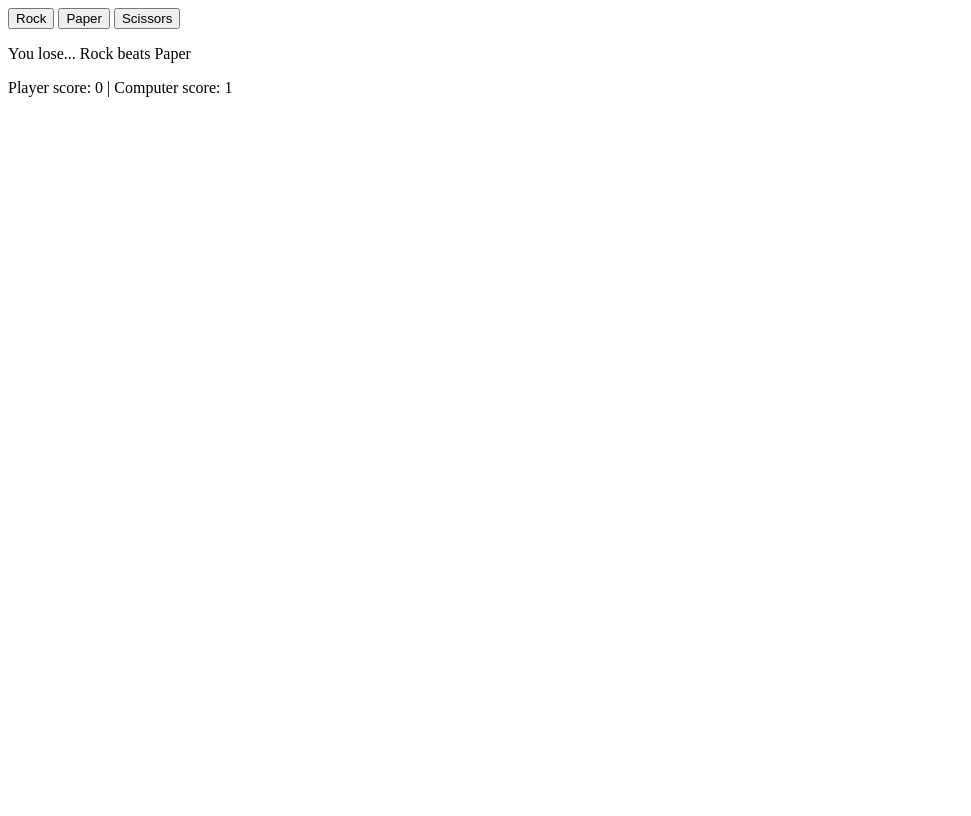
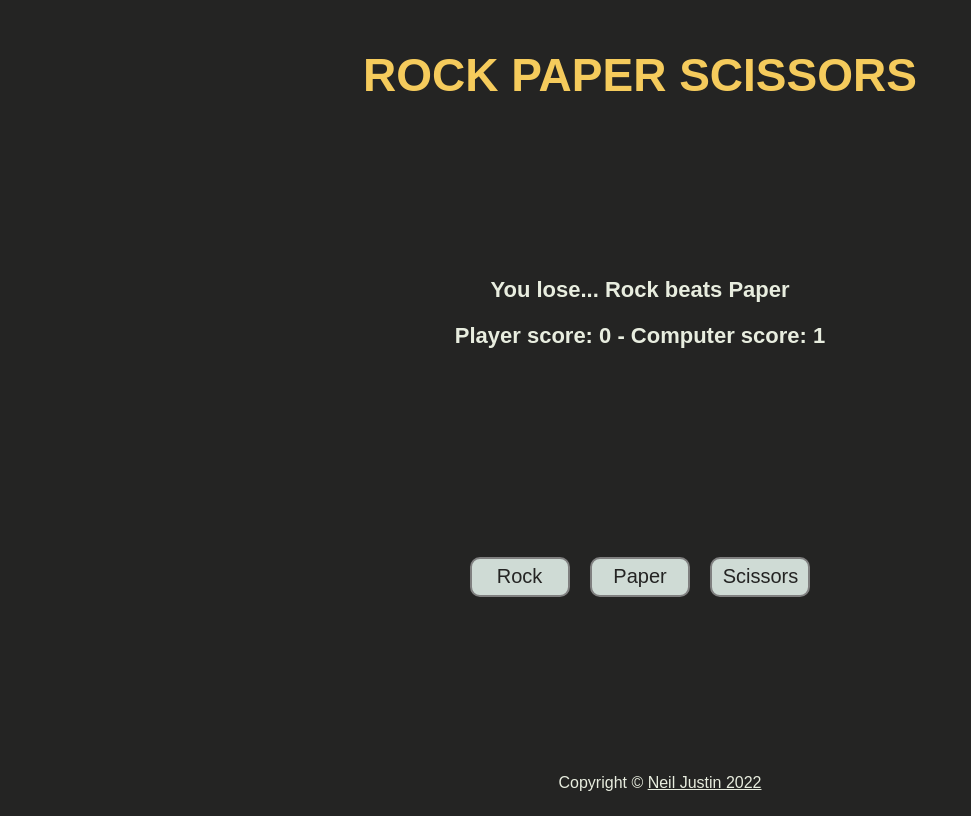
Before and after one commit to neil-justin/rock-paper-scissors, a plain HTML site: page index.html in a window 1280 px wide. Both pictures are taken after a click on the button "Rock". Shown: the whole page, without its empty margins (0-971 px from the left). Drawn offline with Linux system fonts and the light colour scheme.

Commit message:
Style and add content to the webpage

```diff
--- a/index.html
+++ b/index.html
@@ -6,17 +6,23 @@
     <meta http-equiv="X-UA-Compatible" content="IE=edge">
     <meta name="viewport" content="width=device-width, initial-scale=1.0">
     <title>Rock Paper Scissors - The Game</title>
-    <style src="style.css"></style>
+    <link rel="stylesheet" href="style.css">
     <script src="main.js" defer></script>
 </head>
 
 <body>
+    <p id="header">ROCK PAPER SCISSORS</p>
+    <div class="result-cntr"></div>
     <div class="buttons-cntr">
-        <button class="btn" value="Rock">Rock</button>
-        <button class="btn" value="Paper">Paper</button>
-        <button class="btn" value="Scissors">Scissors</button>
+        <button class="weapon-btn" value="Rock">Rock</button>
+        <button class="weapon-btn" value="Paper">Paper</button>
+        <button class="weapon-btn" value="Scissors">Scissors</button>
     </div>
-    <div class="result-cntr"></div>
+    <footer>
+        <ul>
+            <li class="footer-text">Copyright © <a href="https://github.com/neil-justin">Neil Justin 2022</a></li>
+        </ul>
+    </footer>
 </body>
 
 </html>
--- a/main.js
+++ b/main.js
@@ -6,11 +6,16 @@ const playGame = function () {
     }
 
     const buttons = document.querySelectorAll('button');
-    const resultDiv = document.querySelector('.result-cntr');
-    const roundResultPara = document.createElement('p');
-    resultDiv.appendChild(roundResultPara);
+
+    const resultScoresCntr = document.querySelector('.result-cntr');
+    const resultPara = document.createElement('p');
+    resultPara.style.cssText = 'font-size: 22px; color: #e8eddf; font-weight: bold; margin: 22px 10px 10px;'
+    resultScoresCntr.appendChild(resultPara);
     const scoresPara = document.createElement('p');
-    resultDiv.appendChild(scoresPara);
+    scoresPara.style.cssText = 'font-size: 22px; color: #e8eddf; font-weight: bold; margin: 10px 10px 22px;'
+    resultScoresCntr.appendChild(scoresPara);
+
+    resultPara.textContent = 'Choose your weapon';
 
     let playerScore = 0;
     let cpuScore = 0;
@@ -29,29 +34,37 @@ const playGame = function () {
         }
 
         function getRoundWinner(roundWinner, scores) {
+            const disableButtons = function () {
+                buttons.forEach(button => {
+                    button.disabled = true;
+                    button.classList.add('disable-button');
+                    return;
+                });
+            };
+
             if (roundWinner === 'player') {
                 if (playerScore === 5) {
-                    roundResultPara.textContent = `Victory! ${playerSelection} beats ${computerSelection}!`;
-                    buttons.forEach(button => button.disabled = true);
+                    resultPara.textContent = `Victory! ${playerSelection} beats ${computerSelection}!`;
+                    disableButtons();
                 } else {
-                    roundResultPara.textContent = `You win! ${playerSelection} beats ${computerSelection}`;
+                    resultPara.textContent = `You win! ${playerSelection} beats ${computerSelection}`;
                 }
             } else if (roundWinner === 'cpu') {
                 if (cpuScore === 5) {
-                    roundResultPara.textContent = `Defeat... ${computerSelection} beats ${playerSelection}!`;
-                    buttons.forEach(button => button.disabled = true);
+                    resultPara.textContent = `Defeat... ${computerSelection} beats ${playerSelection}!`;
+                    disableButtons();
                 } else {
-                    roundResultPara.textContent = `You lose... ${playerSelection} beats ${computerSelection}`;
+                    resultPara.textContent = `You lose... ${playerSelection} beats ${computerSelection}`;
                 }
             } else {
-                roundResultPara.textContent = 'Draw! Both sides used the same weapon';
+                resultPara.textContent = 'Draw! Both sides used the same weapon';
             }
 
-            return roundResultPara, scores;
+            return resultPara, scores;
         }
 
         function displayScores() {
-            return scoresPara.textContent = `Player score: ${playerScore} | Computer score: ${cpuScore}`;
+            return scoresPara.textContent = `Player score: ${playerScore} - Computer score: ${cpuScore}`;
         }
     }
 
--- /dev/null
+++ b/style.css
@@ -0,0 +1,93 @@
+html {
+    box-sizing: border-box;
+}
+
+*,
+*::before,
+*::after {
+    box-sizing: inherit;
+}
+
+body {
+    background-color: #242423;
+    display: flex;
+    flex-direction: column;
+    align-items: center;
+    justify-content: space-between;
+    min-height: 100vh;
+    font-family: Arial, Helvetica, sans-serif;
+    gap: 50px;
+}
+
+#header {
+    font-size: 46px;
+    color: #f5cb5c;
+    font-weight: bold;
+    margin: 40px 40px 0px;
+}
+
+.result-cntr {
+    display: flex;
+    flex-direction: column;
+    align-items: center;
+    margin: 0%;
+    height: 140px;
+}
+
+.buttons-cntr {
+    gap: 80px;
+}
+
+button {
+    font-size: 20px;
+    color: #242423;
+    width: 100px;
+    height: 40px;
+    margin: 8px;
+    background-color: #cfdbd5;
+    border-radius: 10px;
+    border: 2px solid gray;
+}
+
+button:hover,
+button:active {
+    background-color: #242423;
+    color: #cfdbd5;
+}
+
+.disable-button {
+    color: gray;
+    background-color: #e9ecef;
+    border: 2px solid #e9ecef;
+}
+
+.disable-button:hover,
+.disable-button:active {
+    color: gray;
+    background-color: #e9ecef;
+    border: 2px solid #e9ecef;
+}
+
+ul {
+    list-style-type: none;
+}
+
+.footer-text {
+    color: #e8eddf;
+}
+
+footer a:link,
+footer a:visited {
+    color: #e8eddf;
+    text-decoration: underline;
+}
+
+footer a:focus {
+    outline: 2px solid #e8eddf;
+    text-decoration: none;
+}
+
+footer a:hover,
+footer a:active {
+    text-decoration: none;
+}
```
